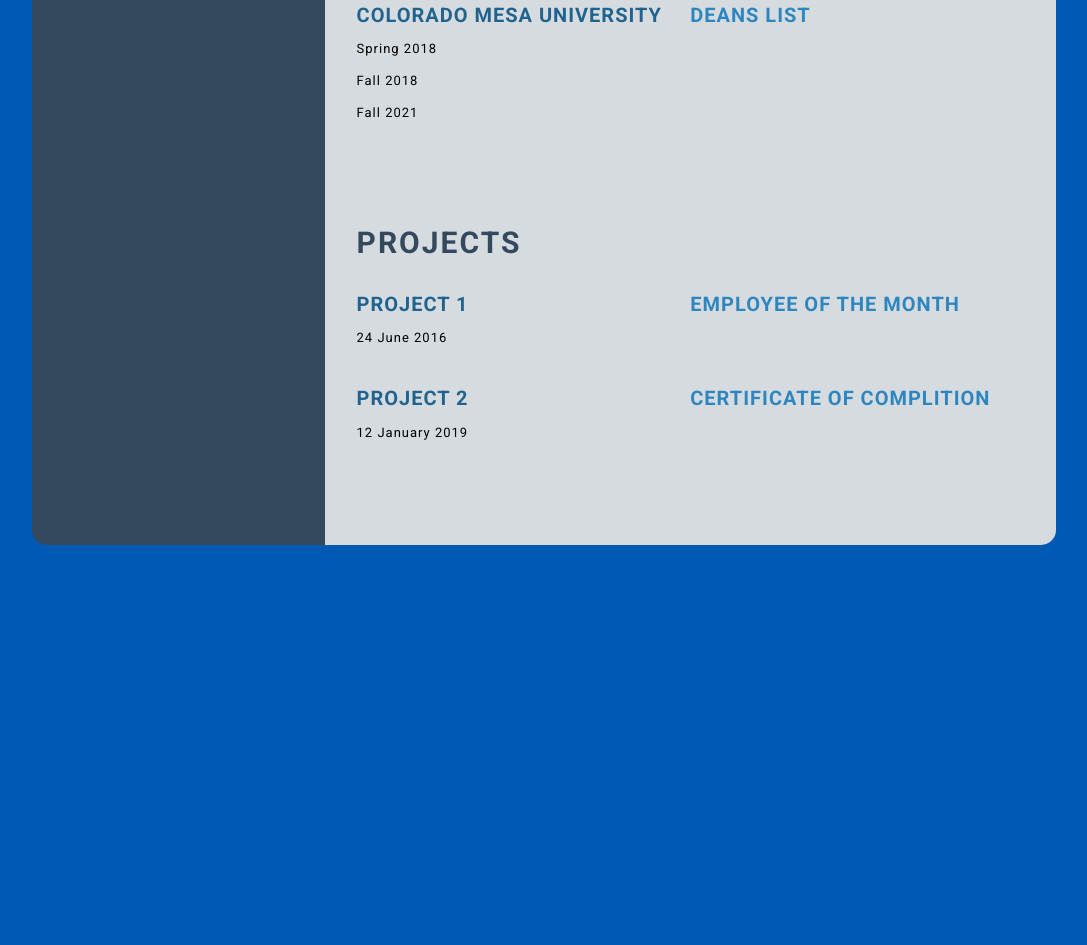
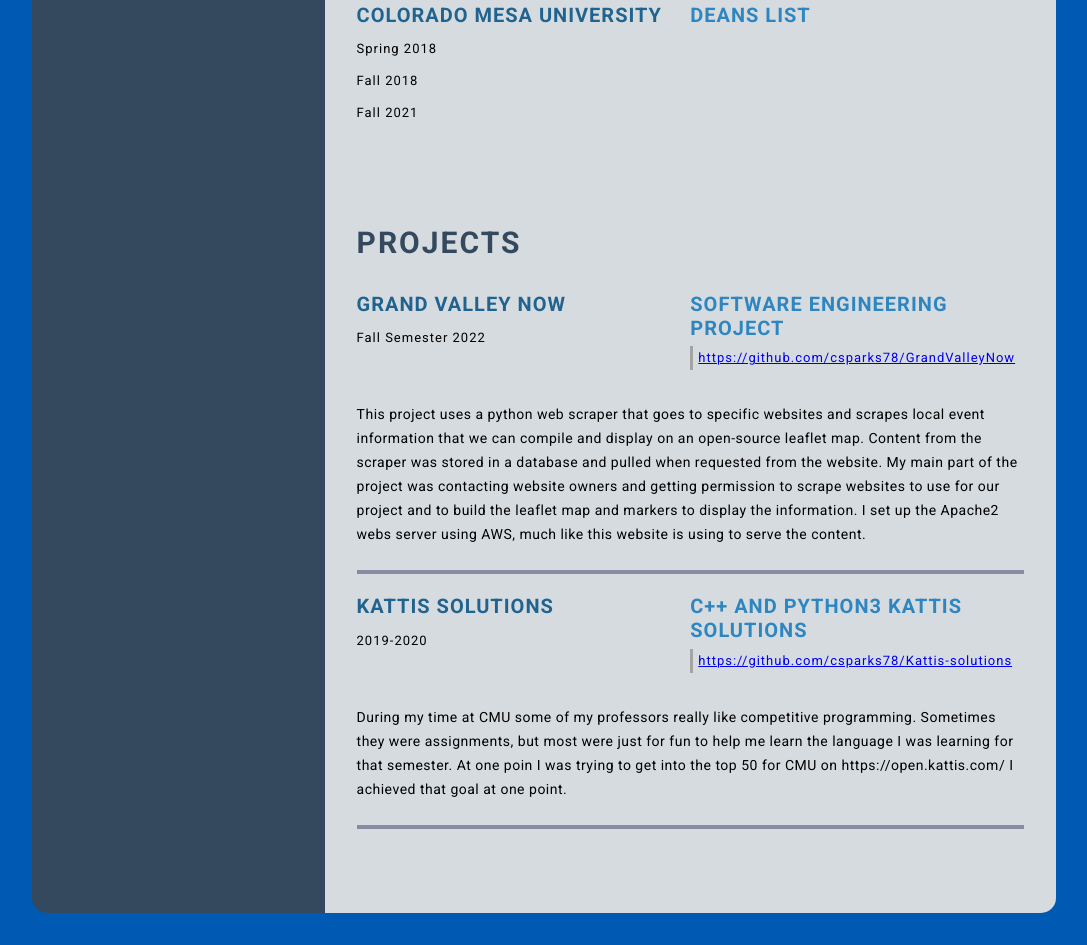
Before and after one commit to csparks78/sparks3d_html, a plain HTML site: page resume.html in a window 1280 px wide. Shown: the part 2278-3223 px from the top of the page, without its empty margins (96-1183 px from the left). Before the commit the page ends 2855 px from the top, so only its background shows below. Drawn offline with Linux system fonts and the light colour scheme.

Commit message:
finished Resume

```diff
--- a/css/resume.css
+++ b/css/resume.css
@@ -242,7 +242,8 @@ a:visited {
 
 .experience-contents,
 .education-contents,
-.awards-contents {
+.awards-contents,
+.projects-contents {
     display: grid;
     grid-template-columns: repeat(2, 1fr);
     padding-bottom: 2rem;
@@ -250,7 +251,8 @@ a:visited {
 
 .exp-company-name,
 .education-school-name,
-.awards-company-name {
+.awards-company-name,
+.projects-company-name {
     font-size: 20px;
     font-weight: bold;
     text-transform: uppercase;
@@ -261,7 +263,8 @@ a:visited {
 
 .exp-time-period,
 .educationp-time-period,
-.awards-time-period {
+.awards-time-period,
+.projects-time-period {
     font-size: 13px;
     letter-spacing: 1px;
     line-height: 2rem;
@@ -269,7 +272,8 @@ a:visited {
 
 .exp-position,
 .education-subject,
-.awards-name {
+.awards-name,
+.projects-name {
     font-size: 20px;
     font-weight: bold;
     text-transform: uppercase;
@@ -280,12 +284,22 @@ a:visited {
 
 .exp-desc,
 .education-desc,
-.awards-desc {
+.awards-desc,
+.projects-link {
     font-size: 13px;
     letter-spacing: 1px;
     line-height: 1.5rem;
     border-left: 3px solid #a5a3a3;
     padding-left: 5px;
+}
+
+.project-description{
+    font-family: 'Roboto', sans-serif;
+    font-size: 14px;
+    border-bottom: 4px solid #878CA4;
+    margin-bottom: 20px;
+    letter-spacing: .5px;
+    line-height: 1.5rem;
 }
 
 /* Media queries */
@@ -354,7 +368,8 @@ a:visited {
 
     .experience-contents,
     .education-contents,
-    .awards-contents {
+    .awards-contents,
+    .projects-contents {
         grid-template-columns: repeat(1, 1fr);
     }
 
@@ -411,19 +426,25 @@ a:visited {
 
     .exp-company-name,
     .education-school-name,
-    .awards-company-name {
+    .awards-company-name,
+    .projects-company-name {
         font-size: 18px;
     }
 
     .exp-time-period,
     .educationp-time-period,
-    .awards-time-period {
+    .awards-time-period,
+    .projects-time-period {
         font-size: 16px;
     }
 
     .exp-position,
     .education-subject,
-    .awards-name {
+    .awards-name,
+    .projects-name {
         font-size: 18px;
     }
+    .project-description{
+        font-size: 14px;
+    }
 }
--- a/resume.html
+++ b/resume.html
@@ -262,31 +262,49 @@
                         </div>
                     </div>
                 </section>
-                <section class="awards gap">
+                <section class="projects gap">
                     <div class="right-title">Projects</div>
-                    <div class="awards-contents">
-                        <div class="awards-left">
-                            <p class="awards-company-name">Project 1</p>
-                            <p class="awards-time-period">24 June 2016</p>
+                    <div class="projects-contents">
+                        <div class="projects-left">
+                            <p class="projects-company-name">Grand Valley Now</p>
+                            <p class="projects-time-period">Fall Semester 2022</p>
                         </div>
-                        <div class="awards-right">
-                            <p class="awards-name">Employee of the month</p>
-                            <p class="awards-desc">
-                                <!-- Text for information about the project -->
+                        <div class="projects-right">
+                            <p class="projects-name">Software Engineering Project</p>
+                            <p class="projects-link">
+                                <a href="https://github.com/csparks78/GrandValleyNow">
+                                    https://github.com/csparks78/GrandValleyNow</a>
                             </p>
                         </div>
                     </div>
-                    <div class="awards-contents">
-                        <div class="awards-left">
-                            <p class="awards-company-name">Project 2</p>
-                            <p class="awards-time-period">12 January 2019</p>
+                    <div class="project-description">
+                        <p>This project uses a python web scraper that goes to specific websites and scrapes local event
+                            information that we can compile and display on an open-source leaflet map. Content from the
+                            scraper was stored in a database and pulled when requested from the website. My main part of
+                            the project was contacting website owners and getting permission to scrape websites to use
+                            for our project and to build the leaflet map and markers to display the information. I set
+                            up the Apache2 webs server using AWS, much like this website is using to serve the content.
+                        </p><br>
+                    </div>
+                    <div class="projects-contents">
+                        <div class="awprojectsrds-left">
+                            <p class="projects-company-name">Kattis Solutions</p>
+                            <p class="projects-time-period">2019-2020</p>
                         </div>
-                        <div class="awards-right">
-                            <p class="awards-name">Certificate of complition</p>
-                            <p class="awards-desc">
-                                 <!-- Text for information about the project -->
+                        <div class="projects-right">
+                            <p class="projects-name">C++ and Python3 Kattis solutions</p>
+                            <p class="projects-link">
+                                <a href="https://github.com/csparks78/Kattis-solutions">
+                                    https://github.com/csparks78/Kattis-solutions</a>
                             </p>
                         </div>
+                    </div>
+                    <div class="project-description">
+                        <p>During my time at CMU some of my professors really like competitive programming. Sometimes
+                            they were assignments, but most were just for fun to help me learn the language I was
+                            learning for that semester. At one poin I was trying to get into the top 50 for CMU on https://open.kattis.com/
+                            I achieved that goal at one point.
+                        </p><br>
                     </div>
                 </section>
             </div>
```
